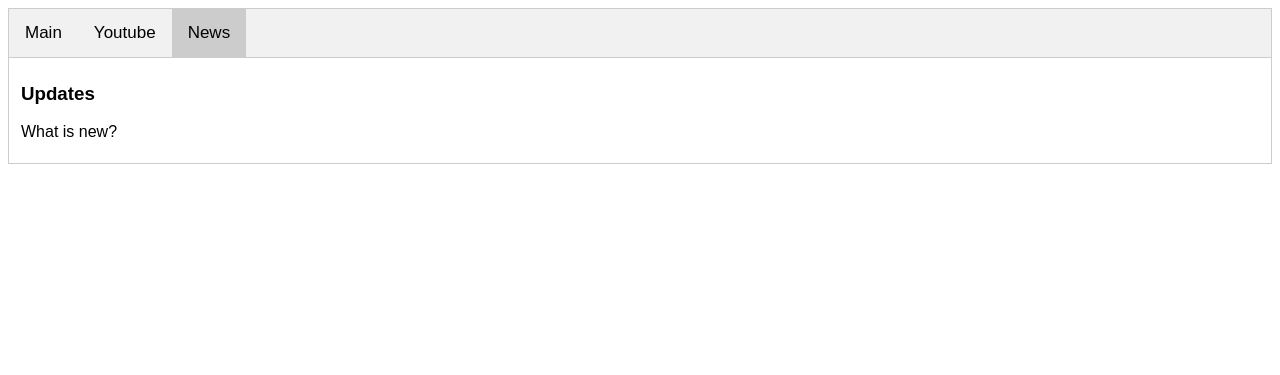
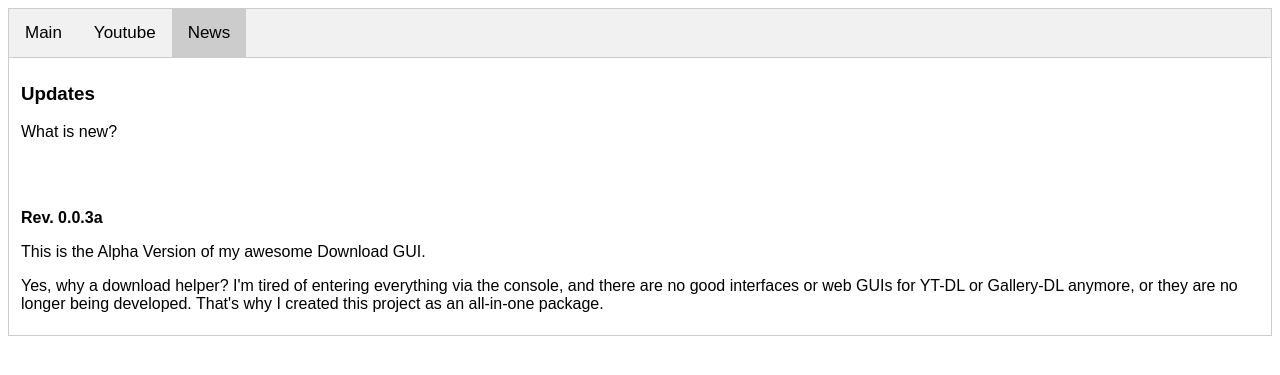
Before and after one commit to BloschDev/ultimative-download-helper-html, a PHP site: page / in a window 1280 px wide, after a click on "News". Shown: the top 375 px of the page. Run offline with PHP 8.4, Linux system fonts and the light colour scheme.

Commit message:
Newsupdate to rev 0.0.3alpha

```diff
--- a/index.php
+++ b/index.php
@@ -150,6 +150,11 @@ body {font-family: Arial;}
 <div id="UPDATES" class="tabcontent">
   <h3>Updates</h3>
   <p>What is new?</p>
+  <br>
+  <br>
+  <p> <b> Rev. 0.0.3a</b>
+  <p> This is the Alpha Version of my awesome Download GUI.
+  <p>Yes, why a download helper? I'm tired of entering everything via the console, and there are no good interfaces or web GUIs for YT-DL or Gallery-DL anymore, or they are no longer being developed. That's why I created this project as an all-in-one package.
 </div>
 
 
```
